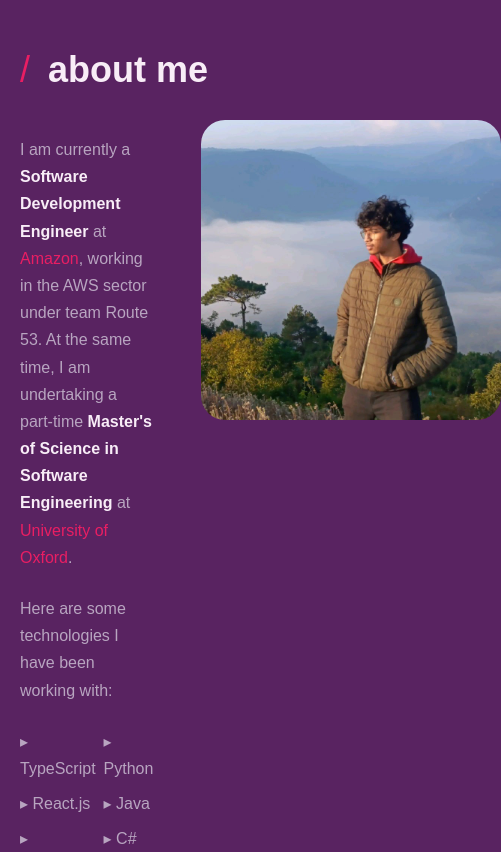
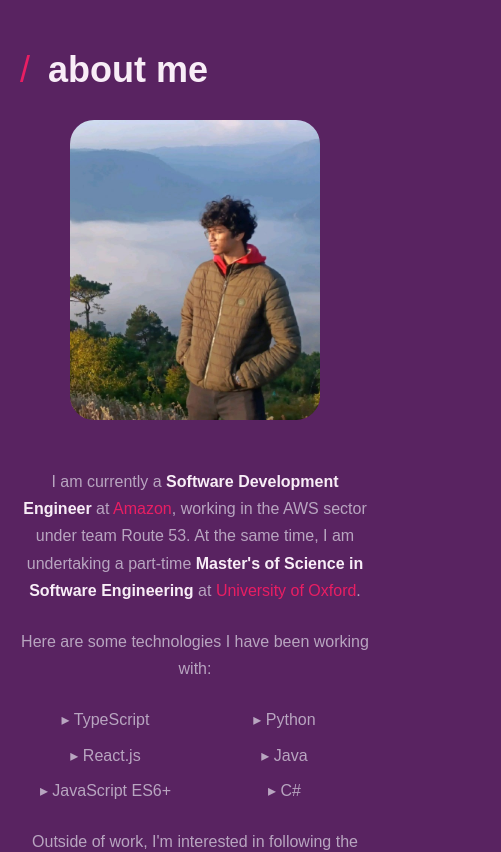
Before and after one commit to ritoban23/Portfolio-website, a Next.js app: page / in a window 390 px wide. Shown: the part 940-1792 px from the top of the page, 501 px wide, since content can reach past the window. Built offline with nearby package versions, Linux system fonts and the light colour scheme; a web font is replaced by a local one.

Commit message:
feat: Implement responsive About section layout with grid styling

```diff
--- a/app/globals.css
+++ b/app/globals.css
@@ -432,3 +432,42 @@ section{padding:5rem 1rem}
     border-bottom-color: var(--clr-accent);
   }
 }
+
+/* About section layout */
+.about-layout {
+  display: grid;
+  grid-template-columns: 1fr 300px;
+  gap: 3rem;
+  align-items: start;
+  margin-top: 2rem;
+}
+
+.about-image {
+  grid-column: 2;
+  grid-row: 1;
+}
+
+.about-content {
+  grid-column: 1;
+  grid-row: 1;
+}
+
+@media (max-width: 768px) {
+  .about-layout {
+    grid-template-columns: 1fr;
+    gap: 2rem;
+    text-align: center;
+  }
+
+  .about-image {
+    grid-column: 1;
+    grid-row: 1;
+    justify-self: center;
+    max-width: 250px;
+  }
+
+  .about-content {
+    grid-column: 1;
+    grid-row: 2;
+  }
+}
--- a/app/page.tsx
+++ b/app/page.tsx
@@ -32,8 +32,16 @@ export default function Page() {
         <section id="about" data-section className="reveal">
           <div className="container">
             <h2 className="sectionTitle">about me</h2>
-            <div style={{display:'grid',gridTemplateColumns:'1fr 300px',gap:'3rem',alignItems:'start',marginTop:'2rem'}}>
-              <div>
+            <div className="about-layout">
+              <Image
+                src="/img/pp.jpeg"
+                alt="Portrait"
+                width={300}
+                height={300}
+                style={{borderRadius:'var(--radius)',objectFit:'cover'}}
+                className="about-image"
+              />
+              <div className="about-content">
                 <p style={{color:'var(--clr-neutral)',marginBottom:'1.5rem'}}>
                   I am currently a <strong style={{color:'var(--clr-light)'}}>Software Development Engineer</strong> at <span style={{color:'var(--clr-accent)'}}>Amazon</span>, working in
                   the AWS sector under team Route 53. At the same time, I am
@@ -52,7 +60,6 @@ export default function Page() {
                   Outside of work, I'm interested in following the developments of science. I also play a lot of video games. And make TikToks.
                 </p>
               </div>
-              <Image src="/img/pp.jpeg" alt="Portrait" width={300} height={300} style={{borderRadius:'var(--radius)',objectFit:'cover'}} />
             </div>
           </div>
         </section>
--- a/components/Topbar.tsx
+++ b/components/Topbar.tsx
@@ -17,10 +17,21 @@ export default function Topbar() {
 
   useEffect(() => {
     const onKey = (e: KeyboardEvent) => { if (e.key === 'Escape') setOpen(false); };
+    const onClickOutside = (e: MouseEvent) => {
+      const target = e.target as Element;
+      if (open && !target.closest('.nav') && !target.closest('.menuBtn')) {
+        console.log('Closing menu due to outside click');
+        setOpen(false);
+      }
+    };
+
     document.addEventListener('keydown', onKey);
+    document.addEventListener('click', onClickOutside);
     document.body.style.overflow = open ? 'hidden' : '';
+
     return () => {
       document.removeEventListener('keydown', onKey);
+      document.removeEventListener('click', onClickOutside);
       document.body.style.overflow = '';
     };
   }, [open]);
@@ -65,8 +76,11 @@ export default function Topbar() {
         aria-label="toggle navigation"
         aria-controls="primary-nav"
         aria-expanded={open}
-        onClick={() => setOpen(o => !o)}
-        onTouchEnd={() => setOpen(o => !o)}
+        onClick={(e) => {
+          e.stopPropagation();
+          console.log('Hamburger clicked, current state:', open);
+          setOpen(o => !o);
+        }}
       >
         <span className="hamburger" />
       </button>
@@ -80,22 +94,6 @@ export default function Topbar() {
           <li><Link className="navLink" href="#projects">Projects</Link></li>
           <li><Link className="navLink" href="#contact">Contact</Link></li>
         </ul>
-
-        {/* Mobile Social Icons */}
-        <div className="social-icons-mobile">
-          <a href="mailto:ankudutt101@gmail.com" aria-label="Email">
-            <FaEnvelope />
-          </a>
-          <a href="https://github.com/ritoban23" target="_blank" rel="noopener noreferrer" aria-label="GitHub">
-            <FaGithub />
-          </a>
-          <a href="https://linkedin.com" target="_blank" rel="noopener noreferrer" aria-label="LinkedIn">
-            <FaLinkedin />
-          </a>
-          <a href="https://medium.com" target="_blank" rel="noopener noreferrer" aria-label="Medium">
-            <FaMedium />
-          </a>
-        </div>
       </nav>
     </header>
   );
```
